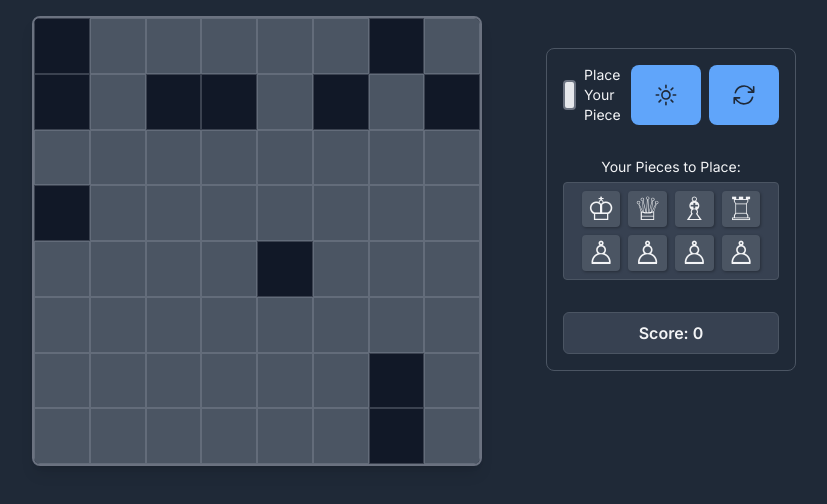
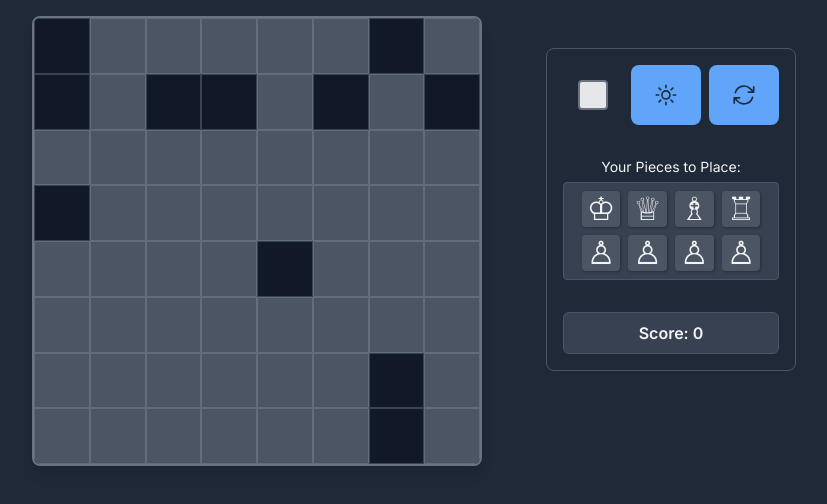
Before and after one commit to chameleon-lizard/dumbchess, a plain HTML site: page index.html in a window 1280 px wide. Both pictures are taken after a click on the button "Play First Game". Shown: the whole page, without its empty margins (226-1053 px from the left). Drawn offline with nearby package versions, Linux system fonts and the light colour scheme.

Commit message:
Removed label

```diff
--- a/game.js
+++ b/game.js
@@ -20,7 +20,6 @@ const shopItemsContainer = document.getElementById('shop-items-buy');
 const playerInventoryDisplay = document.getElementById('player-inventory-display');
 const boardElement = document.getElementById('board');
 const turnIndicator = document.getElementById('turn-indicator');
-const turnLabel = document.getElementById('turn-label');
 const capturedByWhiteElement = document.getElementById('captured-by-white');
 const capturedByBlackElement = document.getElementById('captured-by-black');
 const capturedByWhiteArea = document.getElementById('captured-by-white-area');
@@ -413,7 +412,7 @@ function getPlayerAvailablePlacementSquares() { const squares = []; for (let r =
 
 
 /** Updates the turn indicator display */
-function updateStatus() { turnIndicator.classList.remove('white', 'black', 'setup', 'game-over'); turnIndicator.style.borderColor = ''; turnLabel.textContent = ''; switch (gameState) { case 'setup-white-turn': turnIndicator.classList.add('white'); turnIndicator.classList.add('setup'); turnLabel.textContent = "Place Your Piece"; break; case 'setup-black-turn': turnIndicator.classList.add('black'); turnIndicator.classList.add('setup'); turnLabel.textContent = "AI Placing..."; break; case 'playing': turnIndicator.classList.add(currentPlayer); turnLabel.textContent = (currentPlayer === 'white') ? "Your Turn" : "AI's Turn"; break; case 'game-over': turnIndicator.classList.add('game-over'); turnLabel.textContent = "Game Over"; break; } if (turnIndicator.classList.contains('setup')) { turnIndicator.style.borderColor = 'var(--turn-indicator-setup-border)'; } else { turnIndicator.style.borderColor = 'var(--turn-indicator-border)'; } }
+function updateStatus() { turnIndicator.classList.remove('white', 'black', 'setup', 'game-over'); turnIndicator.style.borderColor = ''; switch (gameState) { case 'setup-white-turn': turnIndicator.classList.add('white'); turnIndicator.classList.add('setup'); break; case 'setup-black-turn': turnIndicator.classList.add('black'); turnIndicator.classList.add('setup'); break; case 'playing': turnIndicator.classList.add(currentPlayer); break; case 'game-over': turnIndicator.classList.add('game-over'); break; } if (turnIndicator.classList.contains('setup')) { turnIndicator.style.borderColor = 'var(--turn-indicator-setup-border)'; } else { turnIndicator.style.borderColor = 'var(--turn-indicator-border)'; } }
 
 function showGameOver(winner) { gameState = 'game-over'; selectedSquare = null; validMoves = []; selectedHandPiece = null; validPlacementSquares = []; boardElement.classList.add('game-over'); const winnerText = (winner === 'white') ? "You win!" : "AI wins!"; if (winner === 'white') { playerScore += 500; aiScore += 0; /* AI gets 0 for losing */ } else { playerScore += 250; aiScore += 250; /* Player gets loss points, AI gets win points */ } writeToGameLog(`Game Over! ${winnerText}`); updateStatus(); renderScore(); renderHands(); aiBuysPieces(); setTimeout(openShop, 1500); }
 function toggleTheme() { if (currentTheme === 'day') { document.body.classList.add('dark-theme'); themeToggleButton.innerHTML = sunIcon; themeToggleButton.title = 'Switch to Day Theme'; currentTheme = 'night'; } else { document.body.classList.remove('dark-theme'); themeToggleButton.innerHTML = moonIcon; themeToggleButton.title = 'Switch to Night Theme'; currentTheme = 'day'; } }
--- a/index.html
+++ b/index.html
@@ -84,8 +84,7 @@
             <div class="sidebar">
                 <div class="sidebar-top-row">
                     <div id="turn-indicator-wrapper">
-                    <div id="turn-indicator" title="Current Turn"></div> <span id="turn-label"
-                        class="text-sm font-medium area-label"></span>
+                        <div id="turn-indicator" title="Current Turn"></div>
                     </div>
                     <button id="theme-toggle" class="control-button" title="Toggle Theme">
                     </button>
```
